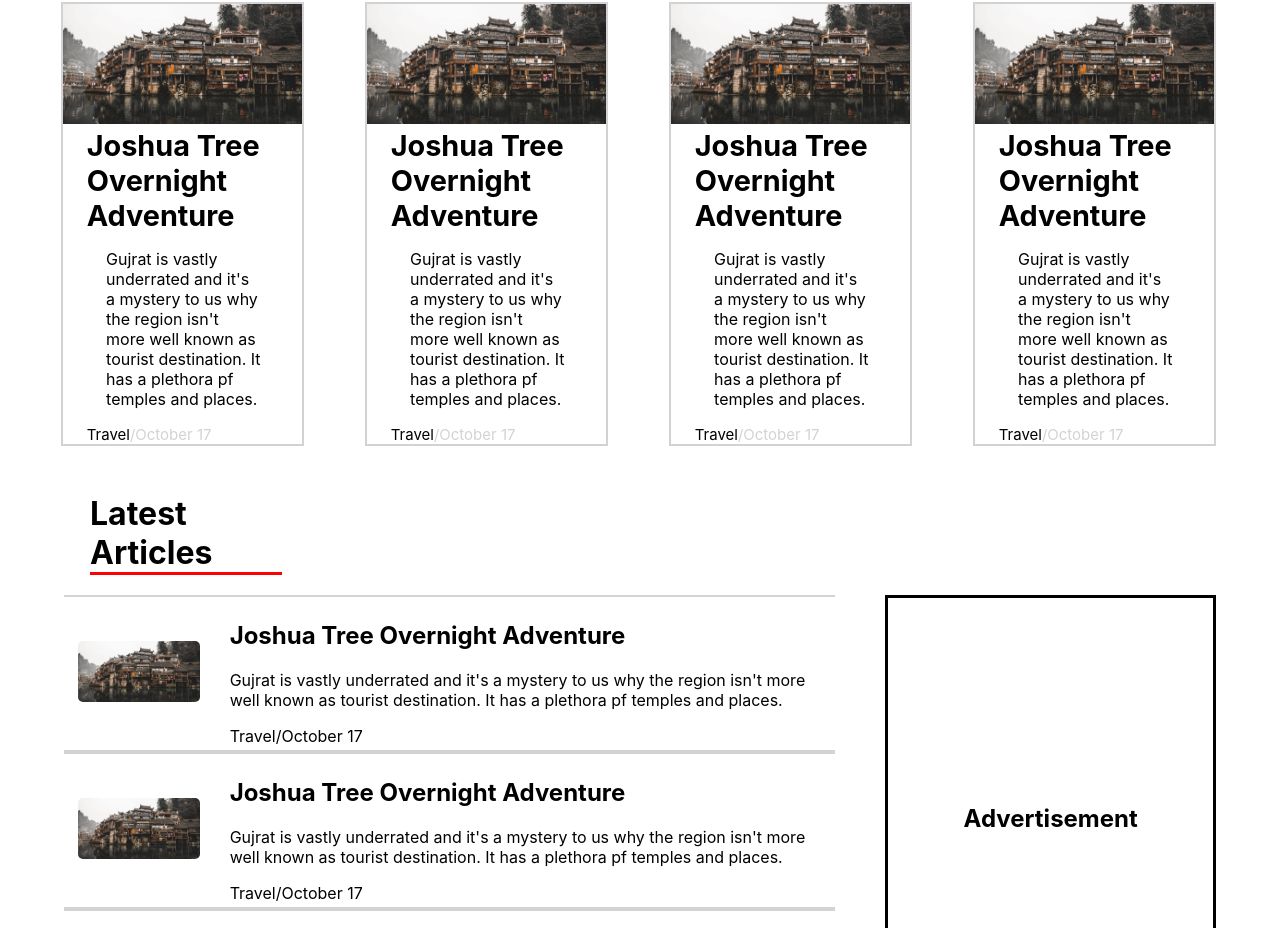
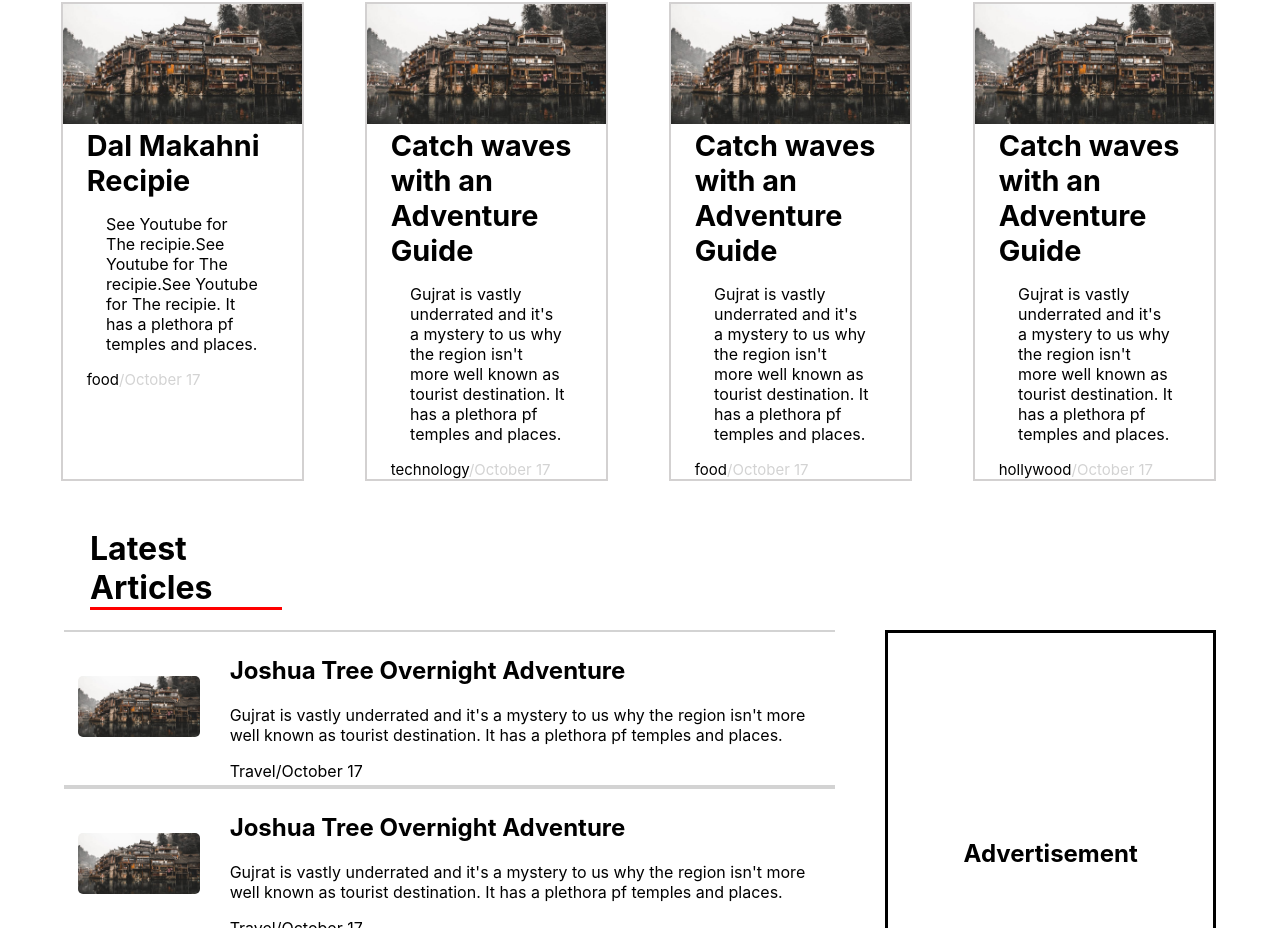
Before and after one commit to MernRash/react-blog, a React (Create React App) app: page / in a window 1280 px wide. Shown: the part 876-1804 px from the top of the page. Built offline with nearby package versions, Linux system fonts and the light colour scheme.

Commit message:
Added Linking to LatestCards

```diff
--- a/src/Components/ContextData/PostsDataContext.js
+++ b/src/Components/ContextData/PostsDataContext.js
@@ -7,112 +7,129 @@ const PostData=[
         title:"Catch waves with an Adventure Guide",
         desc: "Gujrat is vastly underrated and it's a mystery to us why the region isn't more well known as tourist destination. It has a plethora pf temples and places.",
         category:"travel",
-      date : "October 17"
+      date : "October 17",
+      views:50,
+
     },
     {
         id:2,
         title:"5 Ways of animating React",
         desc: "Animation in ReactJs app is a popular topic and there are many ways to create different types of animations.Many developers create animation exclusively using css and adding classes to HTML tags. This is a great way and you should use it. If you want to create complex animations you can pay attention to GreenSock. GreenSock is the most powerful animation platform. There are also a lot of libraries, components for creating animation in React. Let’s talk about them",
         category:"hollywood",
-      date : "October 17"
+      date : "October 17",
+      views:60
     },
     {
         id:3,
         title:"Dal Makahni Recipie",
         desc: "See Youtube for The recipie.See Youtube for The recipie.See Youtube for The recipie. It has a plethora pf temples and places.",
         category:"food",
-      date : "October 17"
+      date : "October 17",
+      views:100
     },
     {
         id:4,
         title:"Catch waves with an Adventure Guide",
         desc: "Gujrat is vastly underrated and it's a mystery to us why the region isn't more well known as tourist destination. It has a plethora pf temples and places.",
         category:"technology",
-      date : "October 17"
+      date : "October 17",
+      views:100
     },
     {
         id:5,
         title:"Catch waves with an Adventure Guide",
         desc: "Gujrat is vastly underrated and it's a mystery to us why the region isn't more well known as tourist destination. It has a plethora pf temples and places.",
         category:"food",
-      date : "October 17"
+      date : "October 17",
+      views:100
     },
     {
         id:6,
         title:"Catch waves with an Adventure Guide",
         desc: "It has a plethora pf temples and places.It has a plethora pf temples and places.It has a plethora pf temples and places.It has a plethora pf temples and places.It has a plethora pf temples and places.",
         category:"technology",
-      date : "October 17"
+      date : "October 17",
+      views:90
     },
     {
         id:7,
         title:"Catch waves with an Adventure Guide",
         desc: "Gujrat is vastly underrated and it's a mystery to us why the region isn't more well known as tourist destination. It has a plethora pf temples and places.",
         category:"hollywood",
-      date : "October 17"
+      date : "October 17",
+      views:100
     },
   {
         id:8,
         title:"Catch waves with an Adventure Guide",
         desc: "Gujrat is vastly underrated and it's a mystery to us why the region isn't more well known as tourist destination. It has a plethora pf temples and places.",
         category:"hollywood",
-      date : "October 17"
+      date : "October 17",
+      views:40
     },
     {
         id:9,
         title:"5 Ways of animating React",
         desc: "Gujrat is vastly underrated and it's a mystery to us why the region isn't more well known as tourist destination. It has a plethora pf temples and places.",
         category:"food",
-      date : "October 17"
+      date : "October 17",
+      views:60
     },
     {
         id:10,
         title:"Catch waves with an Adventure Guide",
         desc: "Gujrat is vastly underrated and it's a mystery to us why the region isn't more well known as tourist destination. It has a plethora pf temples and places.",
         category:"bollywood",
-      date : "October 17"
+      date : "October 17",
+      views:20
     },
     {
         id:11,
         title:"Antim Hai Bhai",
         desc: "Antim Is Released In Cinemas on Nove 25, Friday.Antim Is Released In Cinemas on Nove 25, Friday.Antim Is Released In Cinemas on Nove 25, Friday.Antim Is Released In Cinemas on Nove 25, Friday.",
         category:"bollywood",
-      date : "October 17"
+      date : "October 17",
+      views:10
     },
     {
         id:12,
         title:"Catch waves with an Adventure Guide",
         desc: "Gujrat is vastly underrated and it's a mystery to us why the region isn't more well known as tourist destination. It has a plethora pf temples and places.",
         category:"food",
-      date : "October 17"
+      date : "October 17",
+      views:40
     },
     {
         id:13,
         title:"Catch waves with an Adventure Guide",
         desc: "Gujrat is vastly underrated and it's a mystery to us why the region isn't more well known as tourist destination. It has a plethora pf temples and places.",
         category:"travel",
-      date : "October 17"
+      date : "October 17",
+      views:50
     },
     {
         id:14,
         title:"Catch waves with an Adventure Guide",
         desc: "Gujrat is vastly underrated and it's a mystery to us why the region isn't more well known as tourist destination. It has a plethora pf temples and places.",
         category:"travel",
-      date : "October 17"
+      date : "October 17",
+      views:50
     },
     {
       id:15,
       title:"Weight Loss Tips",
       desc: "Gujrat is vastly underrated and it's a mystery to us why the region isn't more well known as tourist destination. It has a plethora pf temples and places.",
       category:"fitness",
-    date : "October 17"
+    date : "October 17",
+      views:95
   },
   {
       id:16,
       title:"Catch waves with an Adventure Guide",
       desc: "Gujrat is vastly underrated and it's a mystery to us why the region isn't more well known as tourist destination. It has a plethora pf temples and places.",
       category:"fitness",
-    date : "October 17"
+    date : "October 17",
+      views:70
   }
   ]
 
--- a/src/Components/Latest Component/latestcards.js
+++ b/src/Components/Latest Component/latestcards.js
@@ -1,60 +1,67 @@
-import React from "react";
+import React,{useContext} from "react";
 import "./latestCard.css";
+import { Link,useParams } from "react-router-dom";
+import { PostDataContext } from "../ContextData/PostsDataContext";
 import Latest_Img from "../images/latest-article.jpg";
 
-const latestCardData = [
-  {
-    id: 1,
-    title: "Joshua Tree Overnight Adventure",
-    desc: "Gujrat is vastly underrated and it's a mystery to us why the region isn't more well known as tourist destination. It has a plethora pf temples and places.",
-    catagory:"Travel",
-    date : "October 17"
+// const latestCardData = [
+//   {
+//     id: 1,
+//     title: "Joshua Tree Overnight Adventure",
+//     desc: "Gujrat is vastly underrated and it's a mystery to us why the region isn't more well known as tourist destination. It has a plethora pf temples and places.",
+//     catagory:"Travel",
+//     date : "October 17"
 
-  },
-  {
-    id: 2,
-    title: "Joshua Tree Overnight Adventure",
-    desc: "Gujrat is vastly underrated and it's a mystery to us why the region isn't more well known as tourist destination. It has a plethora pf temples and places.",
-    catagory:"Travel",
-    date : "October 17"
-  },
-  {
-    id: 3,
-    title: "Joshua Tree Overnight Adventure",
-    desc: "Gujrat is vastly underrated and it's a mystery to us why the region isn't more well known as tourist destination. It has a plethora pf temples and places.",
-    catagory:"Travel",
-    date : "October 17"
-  },
-  {
-    id: 4,
-    title: "Joshua Tree Overnight Adventure",
-    desc: "Gujrat is vastly underrated and it's a mystery to us why the region isn't more well known as tourist destination. It has a plethora pf temples and places.",
-    catagory:"Travel",
-    date : "October 17"
-  },
-];
+//   },
+//   {
+//     id: 2,
+//     title: "Joshua Tree Overnight Adventure",
+//     desc: "Gujrat is vastly underrated and it's a mystery to us why the region isn't more well known as tourist destination. It has a plethora pf temples and places.",
+//     catagory:"Travel",
+//     date : "October 17"
+//   },
+//   {
+//     id: 3,
+//     title: "Joshua Tree Overnight Adventure",
+//     desc: "Gujrat is vastly underrated and it's a mystery to us why the region isn't more well known as tourist destination. It has a plethora pf temples and places.",
+//     catagory:"Travel",
+//     date : "October 17"
+//   },
+//   {
+//     id: 4,
+//     title: "Joshua Tree Overnight Adventure",
+//     desc: "Gujrat is vastly underrated and it's a mystery to us why the region isn't more well known as tourist destination. It has a plethora pf temples and places.",
+//     catagory:"Travel",
+//     date : "October 17"
+//   },
+// ];
 
 function LatestCard() {
+  const blogs = useContext(PostDataContext)
+  const filterPost = blogs.filter((values)=> values.views>=100);
+  const { catagory } = useParams();
+  console.log(catagory)
+  console.log(filterPost);
   return (
    <div className="latest-flex">
-      {latestCardData.map((item) => {
+      {filterPost.map((item,index) => {
         return (
           <>
-          <div className="latest-card-main-container" id={item.id}>
+          <div className="latest-card-main-container" key={index}>
             <div className="latest-card-image-container">
               <img src={Latest_Img} alt="latest_article"></img>
             </div>
 
             <div className="latest-card-info-container">
               <span>
-               {item.title}
+              <Link to={`/article/${item.id}`}> {item.title} </Link>
               </span>
               <p>
                {item.desc}
               </p>
 
               <div className="catagory-info-container">
-                <span id="cat-head">{item.catagory}</span>/<span>{item.date}</span>
+                <span id="cat-head">{item.category}</span>/<span>{item.date}</span>
               </div>
             </div>
             </div>
--- a/src/Components/Navbar/Vertical_Gallery/gallery.js
+++ b/src/Components/Navbar/Vertical_Gallery/gallery.js
@@ -1,11 +1,18 @@
-import React from "react";
+import React,{useContext} from "react";
+import { PostDataContext } from "../../ContextData/PostsDataContext";
 import './gallery.css';
 
 
+
+
 function Gallery(){
+    const blogs = useContext(PostDataContext)
+    const filterPost = blogs.filter((values)=> values.views>=100);
+    console.log(filterPost);
     return(
         <>
         <div className="Gallery-1">
+
         <div className="img-1">
            <h2>Title of Vertical Gallery</h2>
            <p className="catg">Travel / August 21 2017</p>
```
